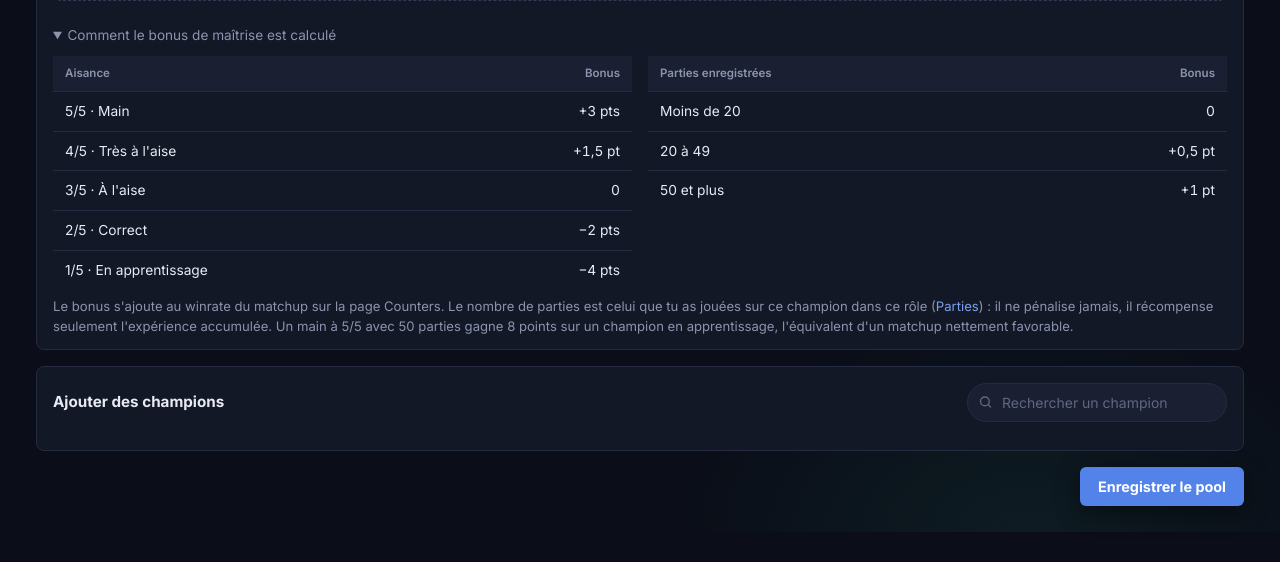
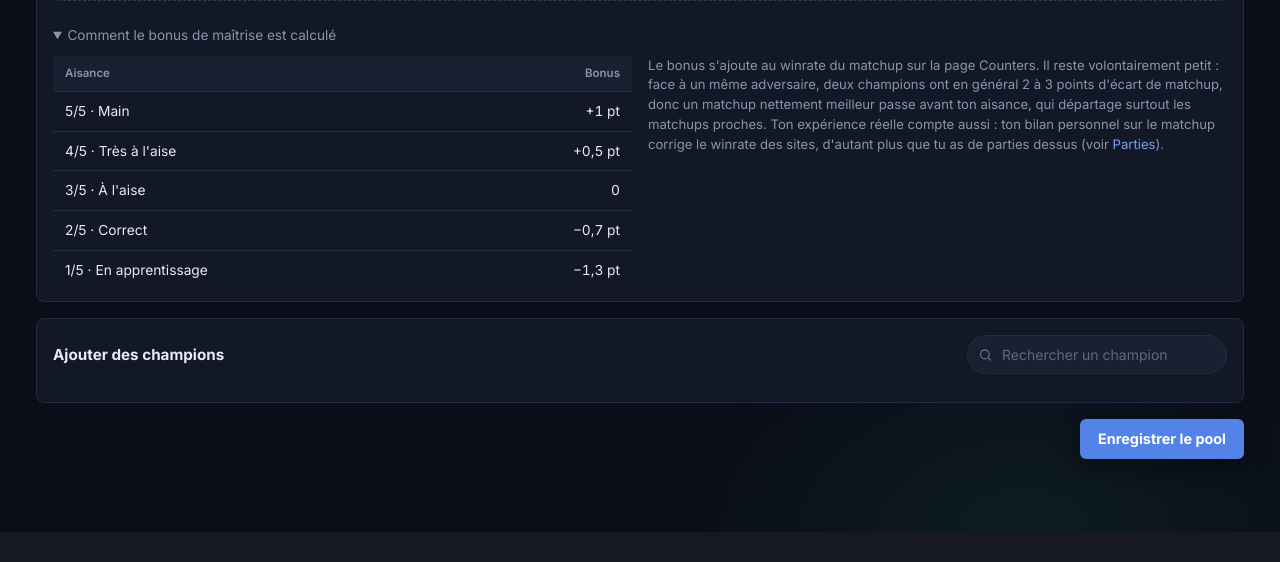
Before and after one commit to WytherrX/league-coach, a FastAPI app: template app/templates/pool.html in a window 1280 px wide, after a click on "Comment le bonus de maîtrise est calculé". Shown: the part 268-830 px from the top of the page. After the commit the page ends 800 px from the top, so only its background shows below. Run offline with FastAPI, Linux system fonts and the light colour scheme; the template is opened without the code that fills it, so the values that code supplies are empty; parts of the project's set-up code (start-up, migrations or seed data) failed here and were passed over.

Commit message:
Counters : l'aisance pèse trois fois moins
Le bonus d'aisance passe de −4…+3 points à −1,3…+1 point, et le bonus
d'expérience (20 ou 50 parties) disparaît : face à un même adversaire, deux
champions du même rôle n'ont en général que 2 à 3 points d'écart de matchup,
et l'ancien bonus l'emportait presque toujours. L'expérience réelle reste
prise en compte par le bilan personnel sur le matchup.

Co-Authored-By: Claude Opus 5.5 <noreply@anthropic.com>
Claude-Session: https://claude.ai/code/session_01Dk7NEfWvM4VMTjnGeUpan4

```diff
--- a/app/analysis.py
+++ b/app/analysis.py
@@ -338,20 +338,14 @@ def role_drills(role):
 
 
 COMFORT = {5: "Main", 4: "Très à l'aise", 3: "À l'aise", 2: "Correct", 1: "En apprentissage"}
-COMFORT_BONUS = {5: 3.0, 4: 1.5, 3: 0.0, 2: -2.0, 1: -4.0}  # points de winrate
-
-
-def games_bonus(games):
-    """Bonus d'expérience selon les parties enregistrées : jamais négatif, pour ne pas pénaliser un main tout juste saisi."""
-    if games >= 50:
-        return 1.0
-    if games >= 20:
-        return 0.5
-    return 0.0
+# Points de winrate ajoutés au matchup selon ton aisance. Volontairement petits : face à un même adversaire, deux
+# champions du même rôle ont en général 2 à 3 points d'écart de matchup, et un meilleur matchup doit l'emporter
+# sur un cran d'aisance. Ton expérience réelle compte déjà via ton bilan personnel sur le matchup.
+COMFORT_BONUS = {5: 1.0, 4: 0.5, 3: 0.0, 2: -0.7, 1: -1.3}
 
 
 def mastery_bonus(entry):
-    return COMFORT_BONUS.get(entry["comfort"], 0.0) + games_bonus(entry["games"])
+    return COMFORT_BONUS.get(entry["comfort"], 0.0)
 
 
 MIN_GAMES = 100  # en dessous, une source n'est pas prise en compte pour un matchup
--- a/app/main.py
+++ b/app/main.py
@@ -238,7 +238,7 @@ templates.env.filters["fr"] = lambda v, d=1: f"{v:.{d}f}".replace(".", ",")
 # Version du CSS dans l'URL : un navigateur ou un proxy ne peut pas garder une ancienne feuille de style en cache
 with open(os.path.join(HERE, "static", "style.css"), "rb") as f:
     STATIC_V = hashlib.sha1(f.read()).hexdigest()[:10]
-templates.env.globals.update(STATIC_V=STATIC_V, COMFORT=analysis.COMFORT, mastery_bonus=analysis.mastery_bonus, champ_name=champ_name, champ_icon=champ_icon, rank_label=analysis.rank_label,
+templates.env.globals.update(STATIC_V=STATIC_V, COMFORT=analysis.COMFORT, COMFORT_BONUS=analysis.COMFORT_BONUS, mastery_bonus=analysis.mastery_bonus, champ_name=champ_name, champ_icon=champ_icon, rank_label=analysis.rank_label,
                              RANKS=analysis.RANKS, ROLES=analysis.ROLES, DRILL_INDEX=analysis.DRILL_INDEX, STAT_LABELS=analysis.STAT_LABELS,
                              tier_class=tier_class, wr_class=wr_class, kda=kda, RIOT=bool(riot.API_KEY), SYNC_MINUTES=sync.INTERVAL)
 
--- a/app/templates/counters.html
+++ b/app/templates/counters.html
@@ -69,7 +69,7 @@
         <td><span class="pill {{ 'great' if verdict == 'Prends' else 'acc' if verdict == 'Jouable' else 'bad' }}">{{ verdict }}</span></td>
       </tr>{% endfor %}</tbody>
   </table></div>
-  <div class="body"><p class="dim small">Moyenne des sources qui ont au moins 100 parties sur le matchup ; « sources d'accord » : moins de 3 points d'écart. Score = moyenne ajustée par ton propre bilan sur le matchup, plus ton bonus de maîtrise (aisance et parties enregistrées, voir <a href="/pool?role={{ role }}">Pool</a>).</p></div>
+  <div class="body"><p class="dim small">Moyenne des sources qui ont au moins 100 parties sur le matchup ; « sources d'accord » : moins de 3 points d'écart. Score = moyenne ajustée par ton propre bilan sur le matchup, plus un petit bonus d'aisance qui départage les matchups proches (de −1,3 à +1 point, voir <a href="/pool?role={{ role }}">Pool</a>).</p></div>
   {% else %}
   <div class="body"><div class="empty">Pas de données de matchup pour ton pool contre {{ champ_name(enemy) }}.</div></div>
   {% endif %}
--- a/app/templates/pool.html
+++ b/app/templates/pool.html
@@ -41,14 +41,10 @@
         <summary>Comment le bonus de maîtrise est calculé</summary>
         <div class="cols" style="margin-top:10px">
           <div class="tbl"><table><thead><tr><th>Aisance</th><th class="n">Bonus</th></tr></thead><tbody>
-            <tr><td>5/5 · Main</td><td class="n">+3 pts</td></tr><tr><td>4/5 · Très à l'aise</td><td class="n">+1,5 pt</td></tr>
-            <tr><td>3/5 · À l'aise</td><td class="n">0</td></tr><tr><td>2/5 · Correct</td><td class="n">−2 pts</td></tr>
-            <tr><td>1/5 · En apprentissage</td><td class="n">−4 pts</td></tr></tbody></table></div>
-          <div class="tbl"><table><thead><tr><th>Parties enregistrées</th><th class="n">Bonus</th></tr></thead><tbody>
-            <tr><td>Moins de 20</td><td class="n">0</td></tr><tr><td>20 à 49</td><td class="n">+0,5 pt</td></tr>
-            <tr><td>50 et plus</td><td class="n">+1 pt</td></tr></tbody></table></div>
+            {% for lvl in [5, 4, 3, 2, 1] %}<tr><td>{{ lvl }}/5 · {{ COMFORT[lvl] }}</td><td class="n">{{ COMFORT_BONUS[lvl]|pts }}</td></tr>{% endfor %}
+          </tbody></table></div>
+          <p class="muted small">Le bonus s'ajoute au winrate du matchup sur la page Counters. Il reste volontairement petit : face à un même adversaire, deux champions ont en général 2 à 3 points d'écart de matchup, donc un matchup nettement meilleur passe avant ton aisance, qui départage surtout les matchups proches. Ton expérience réelle compte aussi : ton bilan personnel sur le matchup corrige le winrate des sites, d'autant plus que tu as de parties dessus (voir <a href="/games?role={{ role }}">Parties</a>).</p>
         </div>
-        <p class="muted small" style="margin-top:8px">Le bonus s'ajoute au winrate du matchup sur la page Counters. Le nombre de parties est celui que tu as jouées sur ce champion dans ce rôle (<a href="/games?role={{ role }}">Parties</a>) : il ne pénalise jamais, il récompense seulement l'expérience accumulée. Un main à 5/5 avec 50 parties gagne 8 points sur un champion en apprentissage, l'équivalent d'un matchup nettement favorable.</p>
       </details>
     </div>
   </section>
```
Also changed, not shown: README.md.
